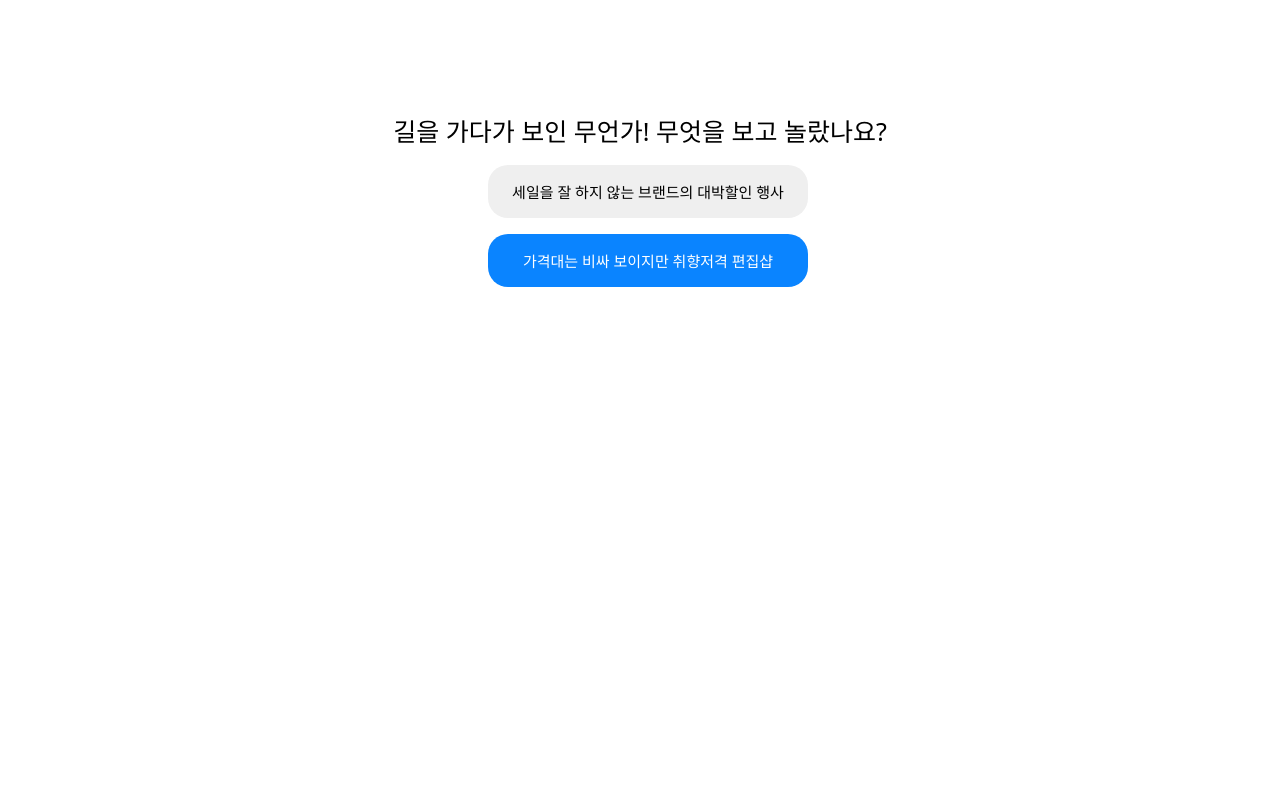
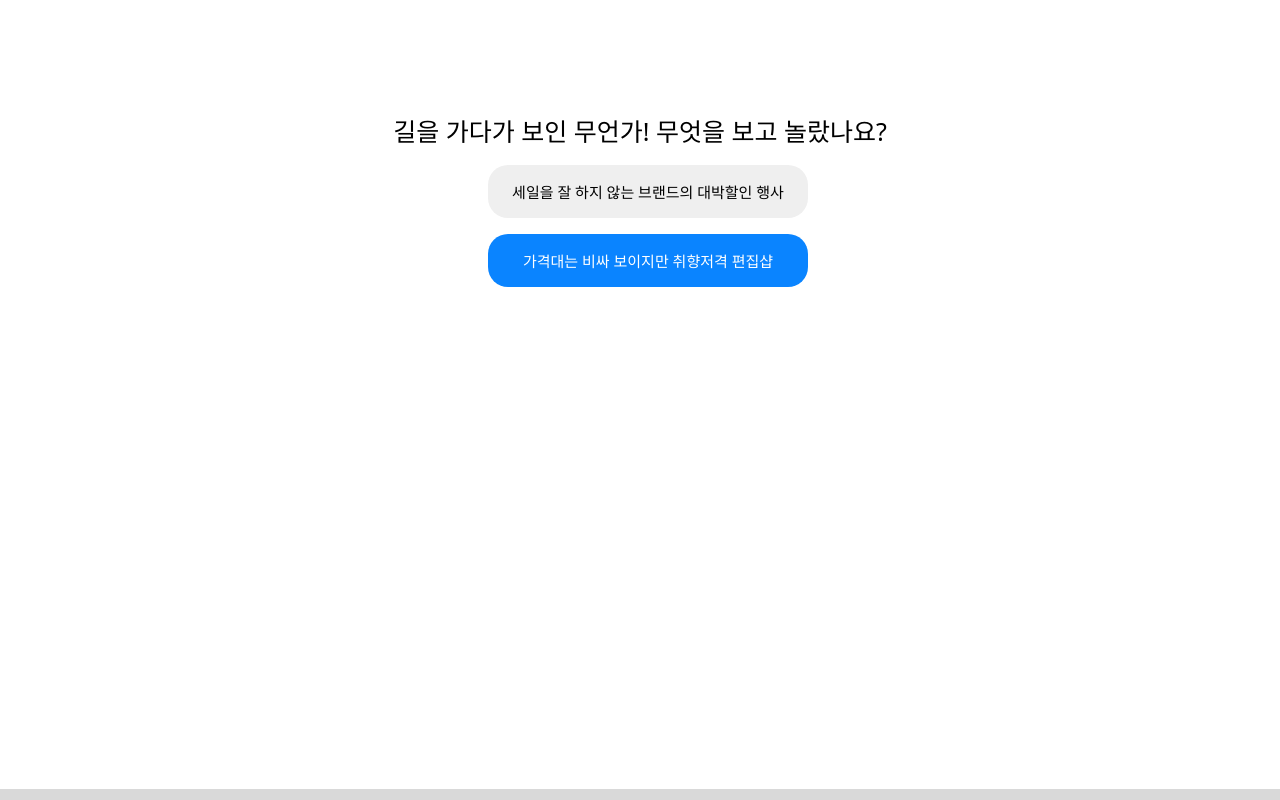
Before and after one commit to puremint02s/eleccarmirror, a React (Create React App) app in the folder front/: page /test in a window 1280 px wide. Built offline with nearby package versions, Linux system fonts and the light colour scheme.

Commit message:
Style: MBTI 테스트 과정 진행 바 추가

```diff
--- a/front/src/components/CarMbti/Result.tsx
+++ b/front/src/components/CarMbti/Result.tsx
@@ -9,6 +9,7 @@ import {
   NextTestButton,
   ResultButtonWrapper,
   ResultMbtiWrapper,
+  ResultListWrapper,
 } from "../../style/CarMbtiStyle";
 
 function Result() {
@@ -33,17 +34,23 @@ function Result() {
       <TitleWrapper>당신의 유형은...</TitleWrapper>
       <MbtiTitleWrapper>{RESULT_CAR[carName].name}</MbtiTitleWrapper>
       <div>
-        <ul>
+        <ResultListWrapper>
           {RESULT_CAR[carName].desc
             .split("/")
             .filter((item) => item !== "/")
             .map((item, idx) => (
               <li key={item + idx}>{item}</li>
             ))}
-        </ul>
+        </ResultListWrapper>
       </div>
       <div>
-        <p>친구에게 공유하기</p>
+        <p style={{ textAlign: "center", marginTop: 30 }}>친구에게 공유하기</p>
+        <ResultButtonWrapper>
+          <button>페이스북</button>
+          <button>카카오톡</button>
+          <button>트위터</button>
+          <button>링크 복사</button>
+        </ResultButtonWrapper>
       </div>
       <ResultButtonWrapper>
         <TestRetryButton onClick={handleClickRetry}>
--- a/front/src/components/CarMbti/TestContents.tsx
+++ b/front/src/components/CarMbti/TestContents.tsx
@@ -8,12 +8,13 @@ import {
   TestButtonWrapper,
   TestUpButton,
   TestDownButton,
+  Status,
+  StatusBar,
 } from "../../style/CarMbtiStyle";
 
 function TestContents() {
   const [q, setQ] = useState<number>(0);
   const [userAns, setUserAns] = useState<string[]>([]);
-
   const navigate = useNavigate();
 
   const handleOnSelect = (e: MouseEvent<HTMLButtonElement>) => {
@@ -59,9 +60,6 @@ function TestContents() {
   if (!tests[q]) return handleMoveToResult();
   return (
     <div>
-      {/* <div>
-          <div style={{ width: `${Math.round((q / tests.length) * 100)}%` }} />
-        </div> */}
       <TitleWrapper>
         <p>{tests[q].question}</p>
       </TitleWrapper>
@@ -83,6 +81,9 @@ function TestContents() {
           </TestDownButton>
         </div>
       </TestButtonWrapper>
+      <StatusBar>
+        <Status style={{ width: `${Math.round((q / tests.length) * 100)}%` }} />
+      </StatusBar>
     </div>
   );
 }
--- a/front/src/style/CarMbtiStyle.tsx
+++ b/front/src/style/CarMbtiStyle.tsx
@@ -100,8 +100,31 @@ export const ResultButtonWrapper = styled.div`
   text-align: center;
 `;
 
+export const ResultListWrapper = styled.ul`
+  text-align: center;
+  margin-top: 1rem;
+`;
+
 export const ResultMbtiWrapper = styled.div`
   display: flex;
   flex-direction: column;
   justify-content: center;
 `;
+
+export const StatusBar = styled.div`
+  margin-top: 1rem;
+  width: 100%;
+  height: 0.7rem;
+  background-color: #d9d9d9;
+  display: flex;
+  position: fixed;
+  bottom: 0;
+`;
+
+export const Status = styled.div`
+  height: 0.7rem;
+  background-color: #0a84ff;
+  display: flex;
+  position: fixed;
+  bottom: 0;
+`;
```
